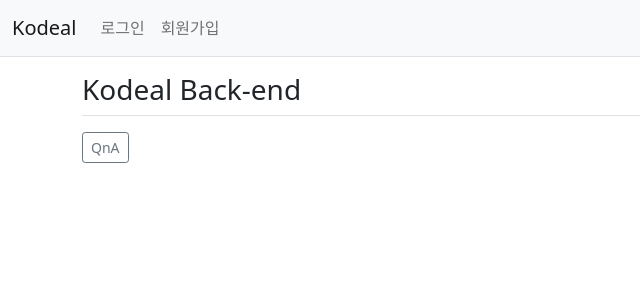
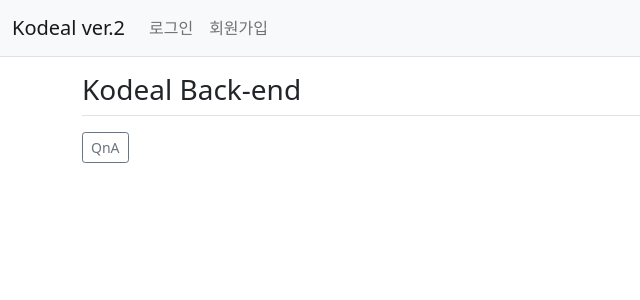
Before and after one commit to yeseong31/kodeal-v2, a Django app: template templates/kodeal/home.html in a window 1280 px wide. Shown: the top 300 px of the page, without its empty margins (0-640 px from the left). Run offline with Django 4.2, Linux system fonts and the light colour scheme; the template is opened without the code that fills it, so the values that code supplies are empty; some libraries are stand-ins or nearby versions.

Commit message:
0705 kodeal-v2 test commit

```diff
--- a/requirements.txt
+++ b/requirements.txt
@@ -18,7 +18,6 @@ pandas==1.4.2
 pandas-stubs==1.2.0.61
 Pillow==9.1.1
 pycparser==2.21
-PyJWT==2.4.0
 python-dateutil==2.8.2
 pytz==2022.1
 requests==2.28.0
--- a/templates/navBar.html
+++ b/templates/navBar.html
@@ -2,7 +2,7 @@
 <nav class="navbar navbar-expand-lg navbar-light bg-light border-bottom">
     <div class="container-fluid">
         <!-- 로고 -->
-        <a class="navbar-brand" href="{% url 'kodeal:index' %}">Kodeal</a>
+        <a class="navbar-brand" href="{% url 'kodeal:index' %}">Kodeal ver.2</a>
         <button class="navbar-toggler" type="button"
                 data-bs-toggle="collapse"
                 data-bs-target="#navbarSupportedContent"
```
